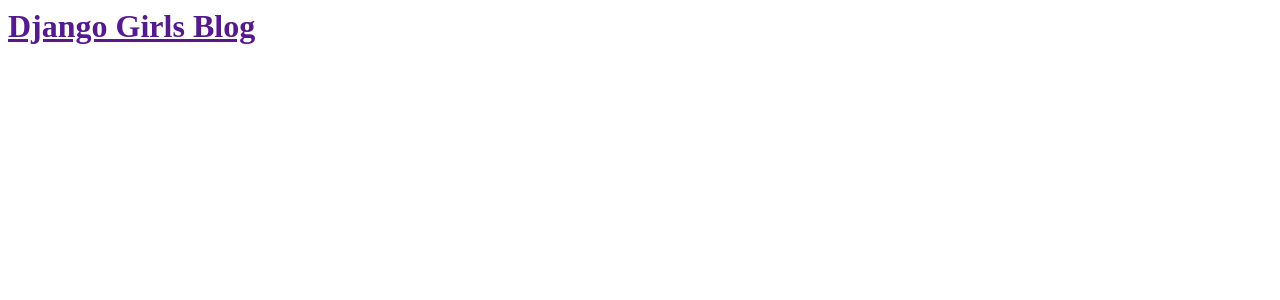
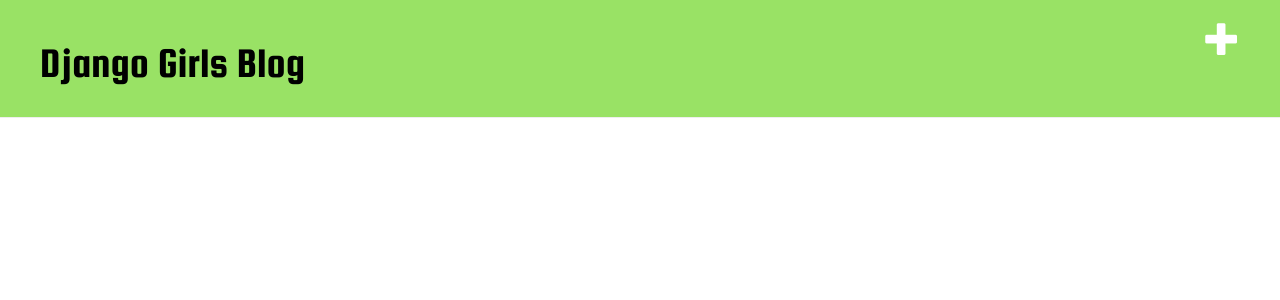
Before and after one commit to shobhitagg/my-first-blog, a Django app: page / in a window 1280 px wide. Shown: the top 300 px of the page. Run offline with Django 3.2, Linux system fonts and the light colour scheme; data that the repository does not hold is empty; some libraries are stand-ins or nearby versions.

Commit message:
Website extension made.

```diff
--- /dev/null
+++ b/mysite/blog/static/css/blog.css
@@ -0,0 +1,56 @@
+h1 a {
+    color: #FCA205;
+	font-family: 'Lobster';
+}
+
+
+
+.page-header {
+	background-color: #99e265;
+	margin-top:0;
+	padding: 20px 20px 20px 40px;
+
+}
+
+.page-header h1, .page-header h1 a, .page-header h1 a:visited, .page-header h1 a:active {
+    color: #000000;
+	font-family: 'Squada One';
+    font-size: 32pt;
+    text-decoration: none;
+}
+
+.content {
+    margin-left: 40px;
+}
+
+
+h1, h2, h3, h4 {
+    font-family: 'Lobster', cursive;
+}
+
+.date {
+    color: #ffffff;
+}
+
+.save {
+    float: right;
+}
+
+.post-form textarea, .post-form input {
+    width: 100%;
+}
+
+.top-menu, .top-menu:hover, .top-menu:visited {
+    color: #ffffff;
+    float: right;
+    font-size: 26pt;
+    margin-right: 20px;
+}
+
+.post {
+    margin-bottom: 70px;
+}
+
+.post h1 a, .post h1 a:visited {
+    color: #000000;
+}
--- /dev/null
+++ b/mysite/blog/templates/blog/base.html
@@ -0,0 +1,25 @@
+{% load staticfiles %}
+<html>
+    <head>
+        <title>Django Girls blog</title>
+        <link rel="stylesheet" href="//maxcdn.bootstrapcdn.com/bootstrap/3.2.0/css/bootstrap.min.css">
+        <link rel="stylesheet" href="//maxcdn.bootstrapcdn.com/bootstrap/3.2.0/css/bootstrap-theme.min.css">
+        <link href='//fonts.googleapis.com/css?family=Lobster&subset=latin,latin-ext' rel='stylesheet' type='text/css'>
+        <link href='//fonts.googleapis.com/css?family=Squada+One' rel='stylesheet' type='text/css'>
+        <link rel="stylesheet" href="{% static 'css/blog.css' %}">
+    </head>
+    <body>
+		<div class="page-header">
+			<a href="{% url 'post_new' %}" class="top-menu"><span class="glyphicon glyphicon-plus"></span></a>
+			<h1><a href="/">Django Girls Blog</a></h1>
+		</div>
+		<div class="content container">
+			<div class="row">
+				<div class="col-md-8">
+				{% block content %}
+				{% endblock %}
+				</div>
+			</div>
+		</div>
+    </body>
+</html>
--- a/mysite/blog/templates/blog/post_list.html
+++ b/mysite/blog/templates/blog/post_list.html
@@ -1,19 +1,13 @@
-<html>
-    <head>
-        <title>Django Girls blog</title>
-    </head>
-    <body>
-        <div>
-            <h1><a href="">Django Girls Blog</a></h1>
-        </div>
+{% extends 'blog/base.html' %}
 
+{% block content %}
 {% for post in posts %}
-    <div>
-        <p>published: {{ post.published_date }}</p>
-        <h1><a href="">{{ post.title }}</a></h1>
+    <div class="post">
+        <div class="date save">
+			<p>published: {{ post.published_date }}</p>
+		</div>
+        <h1><a href="{% url 'post_detail' pk=post.pk %}">{{ post.title }}</a></h1>
         <p>{{ post.text|linebreaksbr }}</p>
     </div>
 {% endfor %}
-
-    </body>
-</html>
+{% endblock %}
--- a/mysite/blog/urls.py
+++ b/mysite/blog/urls.py
@@ -3,4 +3,6 @@
 
 urlpatterns = [
     url(r'^$', views.post_list, name='post_list'),
+	url(r'^post/(?P<pk>\d+)/$', views.post_detail, name='post_detail'),
+	url(r'^post/new/$', views.post_new, name='post_new'),
 ]
--- a/mysite/blog/views.py
+++ b/mysite/blog/views.py
@@ -1,4 +1,4 @@
-from django.shortcuts import render
+from django.shortcuts import render,  get_object_or_404
 from .models import Post
 from django.utils import timezone
 
@@ -8,3 +8,11 @@
 def post_list(request):
     posts = Post.objects.filter(published_date__lte=timezone.now()).order_by('published_date')
     return render(request, 'blog/post_list.html', {'posts':posts})
+
+def post_detail(request,pk):
+    post = get_object_or_404(Post, pk=pk)
+    return render(request, 'blog/post_detail.html', {'post': post})
+
+def post_new(request):
+    form = PostForm()
+    return render(request, 'blog/post_edit.html', {'form': form})
```
Also changed, not shown: mysite/blog/templates/blog/forms.py (added, +9 -0 lines), mysite/blog/templates/blog/post_detail.html (added, +13 -0 lines).
